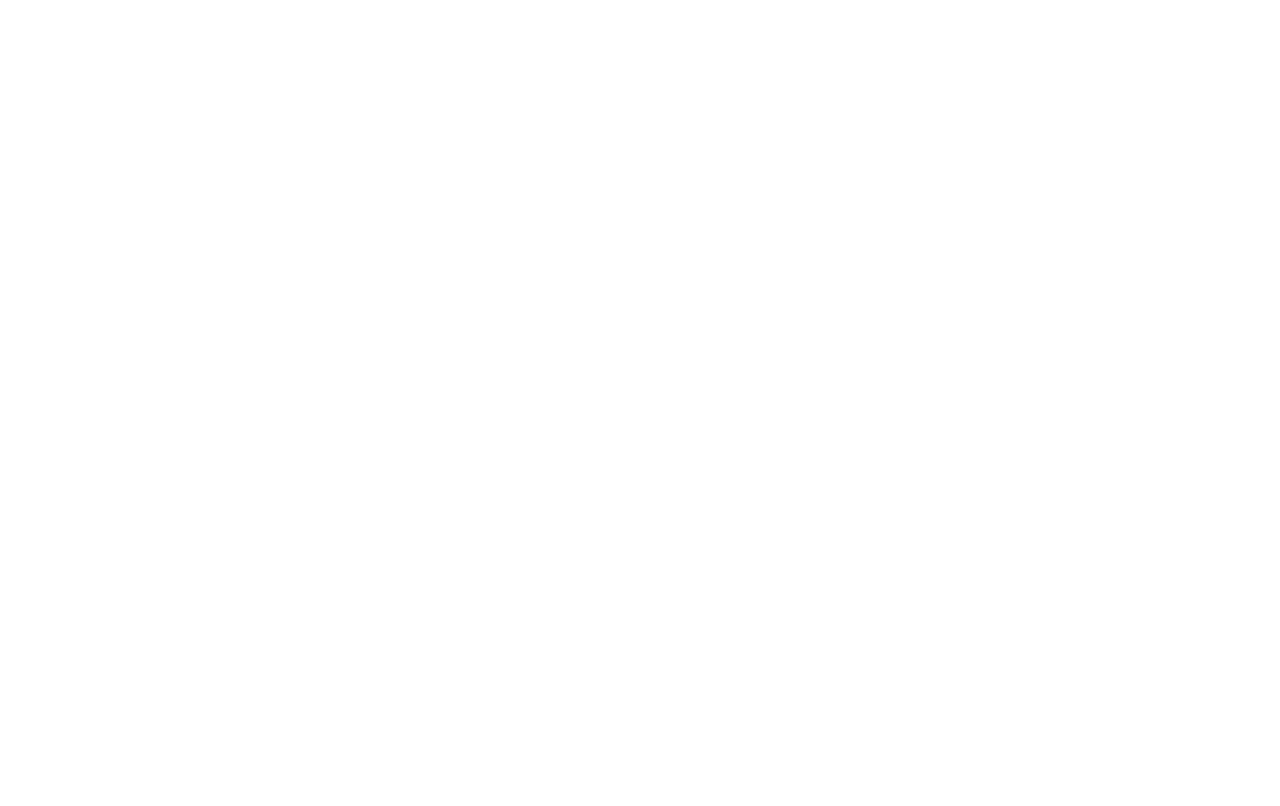
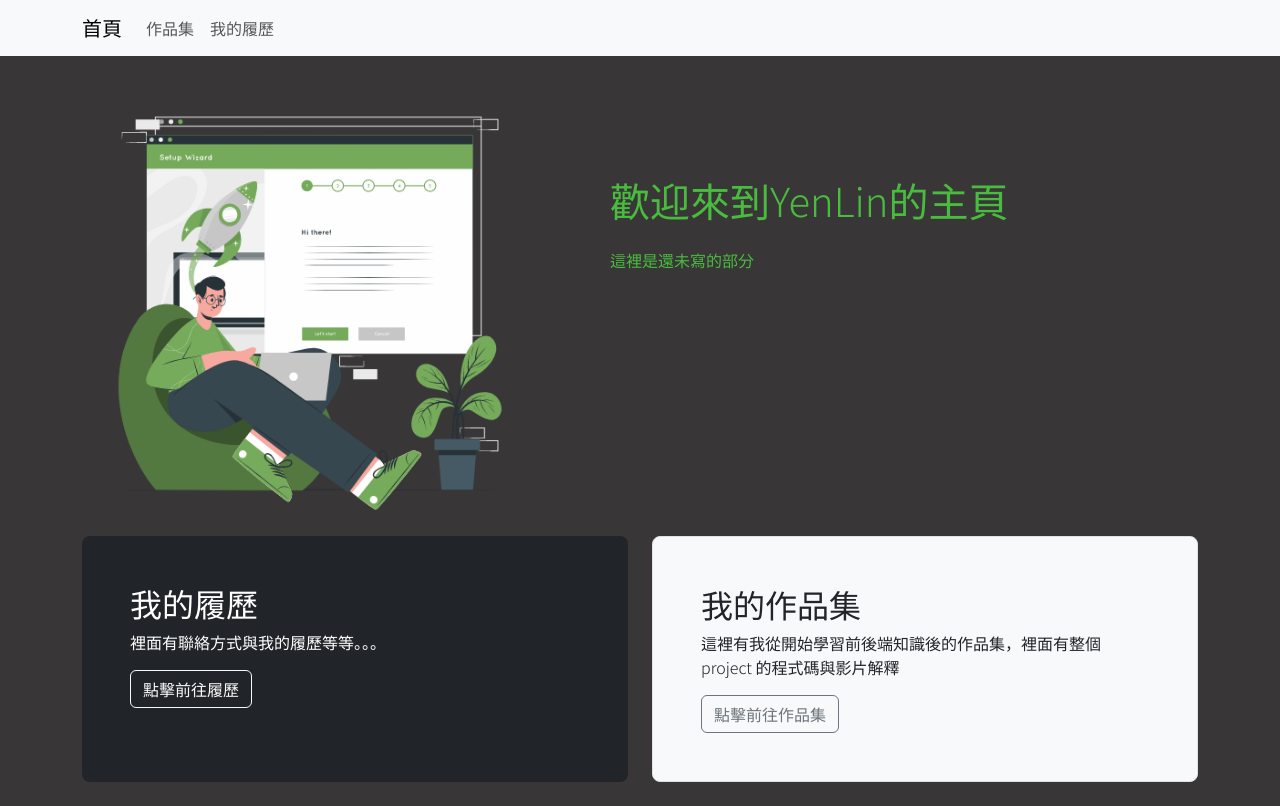
Before and after one commit to YenLin01/Profile, a React (Create React App) app: page / in a window 1280 px wide. Before the commit this address had no page. Built offline with nearby package versions, Linux system fonts and the light colour scheme.

Commit message:
use render

```diff
--- a/package.json
+++ b/package.json
@@ -1,5 +1,4 @@
 {
-  "homepage": "http://YenLin01.github.io/profile",
   "name": "profile3",
   "version": "0.1.0",
   "private": true,
@@ -19,8 +18,6 @@
   },
   "scripts": {
     "start": "react-scripts start",
-    "predeploy": "npm run build",
-    "deploy": "gh-pages -d build",
     "build": "react-scripts build",
     "test": "react-scripts test",
     "eject": "react-scripts eject"
@@ -42,8 +39,5 @@
       "last 1 firefox version",
       "last 1 safari version"
     ]
-  },
-  "devDependencies": {
-    "gh-pages": "^5.0.0"
   }
 }
--- a/src/App.js
+++ b/src/App.js
@@ -1,4 +1,4 @@
-import { BrowserRouter, HashRouter, Routes, Route } from "react-router-dom";
+import { BrowserRouter, Routes, Route } from "react-router-dom";
 import AOS from "aos";
 import "aos/dist/aos.css";
 
@@ -12,19 +12,19 @@
 
 function App() {
   return (
-    <HashRouter>
+    <BrowserRouter>
       <Routes>
-        <Route path="/profile" element={<Layout />}>
+        <Route path="/" element={<Layout />}>
           <Route index element={<HomePageComponent />}></Route>
-          <Route path="/profile/resume" element={<AboutMe AOS={AOS} />}></Route>
+          <Route path="resume" element={<AboutMe AOS={AOS} />}></Route>
 
           <Route
-            path="/profile/portfolio"
+            path="portfolio"
             element={<PortfolioComponent AOS={AOS} />}
           ></Route>
         </Route>
       </Routes>
-    </HashRouter>
+    </BrowserRouter>
   );
 }
 
--- a/src/components/nav-component.js
+++ b/src/components/nav-component.js
@@ -10,8 +10,8 @@
         <Navbar.Toggle aria-controls="basic-navbar-nav" />
         <Navbar.Collapse id="basic-navbar-nav">
           <Nav className="me-auto">
-            <Nav.Link href="/profile/portfolio">作品集</Nav.Link>
-            <Nav.Link href="/profile/resume">我的履歷</Nav.Link>
+            <Nav.Link href="/portfolio">作品集</Nav.Link>
+            <Nav.Link href="/resume">我的履歷</Nav.Link>
           </Nav>
         </Navbar.Collapse>
       </Container>
```
